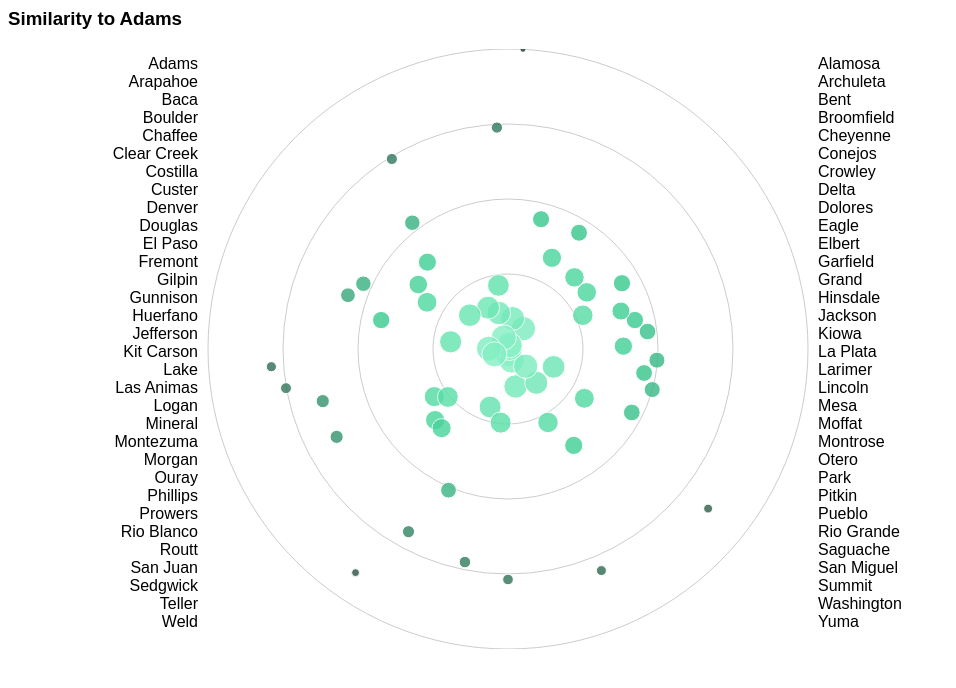
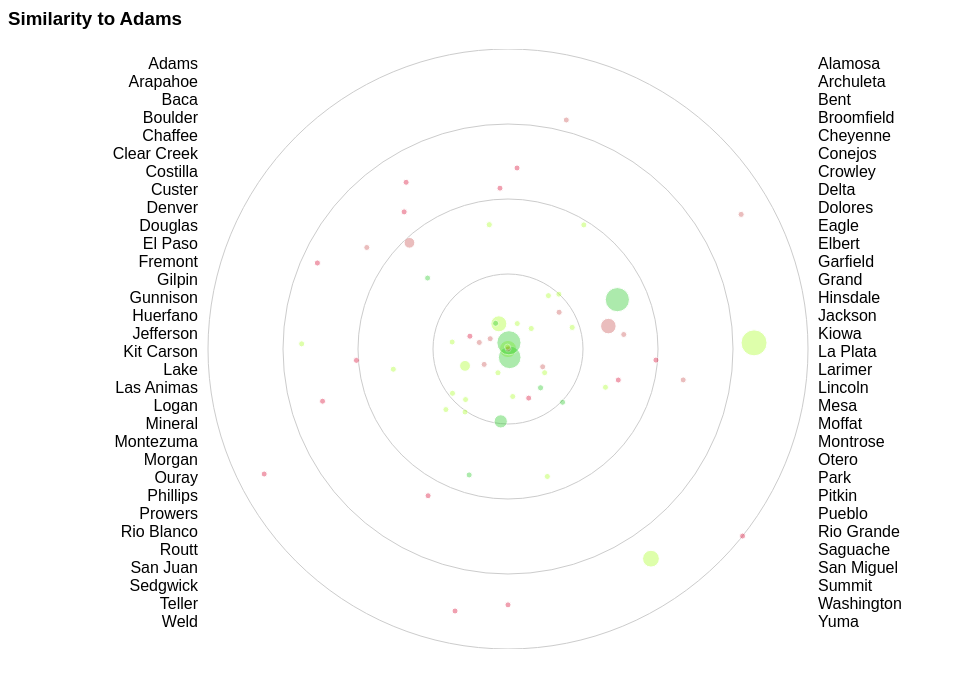
Before and after one commit to blehman/colorado_voting, a plain HTML site: page index.html in a window 1280 px wide. Shown: the whole page, without its empty margins (0-956 px from the left). Drawn offline with Linux system fonts and the light colour scheme.

Commit message:
added ammendment 64 dataset by color

```diff
--- a/css/style.css
+++ b/css/style.css
@@ -10,7 +10,7 @@ body {
 
 .point {
   stroke: #fff;
-  opacity: 0.8;
+  opacity: 0.4;
 }
 
 svg {
--- a/js/vis.js
+++ b/js/vis.js
@@ -1,10 +1,10 @@
 
   function drawRadial(data, selected) {
-    var numericFields = ["ballots", "no", "voters", "turnout", "yes"],
+    var numericFields = ["Yes","No","Total","Registered_Voters","Ballots_Cast","Turnout"],
         angle = d3.scale.ordinal(),
         rad = d3.scale.linear(),
         size = d3.scale.linear(),
-        color = d3.scale.linear(),
+        color = d3.scale.threshold().range(["Crimson","IndianRed","LimeGreen","GreenYellow"]),
         container = svg.select(".container"),
         points = container.select(".points"),
         dot_selection = points.selectAll(".point"),
@@ -16,19 +16,19 @@
       numericFields.forEach(function(f) {
         d[f] = +d[f];
       });
-      d.difference = Math.abs((+selected.yes / +selected.turnout) - (d.yes / d.turnout));
+      d.difference = Math.abs((+selected.Yes / (selected.Yes +selected.No)) - (d.Yes / (d.Yes+d.No)));
     });
       var max_diff = d3.max(data, function(d) { return d.difference;});
     angle.rangePoints([0,2 * Math.PI]).domain(d3.range(data.length));
     rad.domain([0,max_diff])
       .range([0,circleWidth/2]);
-    size.domain([0,max_diff])
-      .range([13,3]);
-    color.domain([0,max_diff])
-      .range(["#8DF2C8","#213D32"]).interpolate(d3.interpolateHsl); //consider: add multiple colors
-
+    size.domain(d3.extent(data,function (d) { return d.Avg_Registered_Voters}))
+      .range([3,13]);
+    color.domain([0.45,0.5,0.55,1])
+    //color.domain(d3.extent(data,function (d) { return d.Vote64}))
+    //   .range(["#8DF2C8","#213D32"]).interpolate(d3.interpolateHsl); //consider: add multiple colors
  // Update header text.
-    d3.select("body").select('#vis').select("h3").text("Similarity to " + selected.county);
+    d3.select("body").select('#vis').select("h3").text("Similarity to " + selected.County);
 
     container.attr("transform", "translate(" + [circleWidth/2+x_offset,circleWidth/2] + ")");
     markers.selectAll(".marker").data(d3.range(4))
@@ -41,7 +41,7 @@
         r: function(d,i) { return (i+1) * circleWidth / 8; }
       });
 
-    dots = dot_selection.data(data, function(d) { return d.county; }); //makes d3 use county instead of index to differentiate items in the array
+    dots = dot_selection.data(data, function(d) { return d.County; }); //makes d3 use county instead of index to differentiate items in the array
 
     dots.enter()
       .append("circle")
@@ -63,7 +63,6 @@
     dots.on("click", function(d) {
       d3.selectAll(".underline").remove();
       shortenDetailLine();
-      console.log(this);
       drawRadial(data, d);
     });
 
@@ -72,8 +71,8 @@
       .attr({
         cx: function(d,i) { return Math.sin(angle(i)) * rad(d.difference); },
         cy: function(d,i) { return Math.cos(angle(i)) * rad(d.difference); },
-        r: function(d, i) { return size(d.difference); },
-        fill: function(d) { return color(d.difference); }
+        r: function(d, i) { return size(d.Avg_Registered_Voters); },
+        fill: function(d) { return color(d.Vote64); }
       });
   }
 
@@ -105,7 +104,7 @@ function drawText(data) {
           x: labelX,
           y: labelY
         })
-  .text(function(d,i) { return d.county;});
+  .text(function(d,i) { return d.County;});
 }
 
 
@@ -137,7 +136,17 @@ detail.append("text").classed("detailHeader", true).attr({
   y: -220,
 });
 
-d3.csv("data/amendment64.csv", function(data) {
-  drawText(data);
-  drawRadial(data, data[0]);
+d3.csv("data/amendment66_v2.csv", function(data66) {
+    d3.csv("data/amendment64_v2.csv", function(data64) {
+      data66.forEach( function(d){
+        data64.forEach( function(e) {
+            if (e.County == d.County) {
+                d.Vote64=e.Yes/e.Total
+                d.Avg_Registered_Voters=(d.Registered_Voters+e.Registered_Voters)/2
+                console.log(d.Avg_Registered_Voters)
+            }
+            })})
+      drawText(data66);
+      drawRadial(data66, data66[0]);
+    });
 });
```
